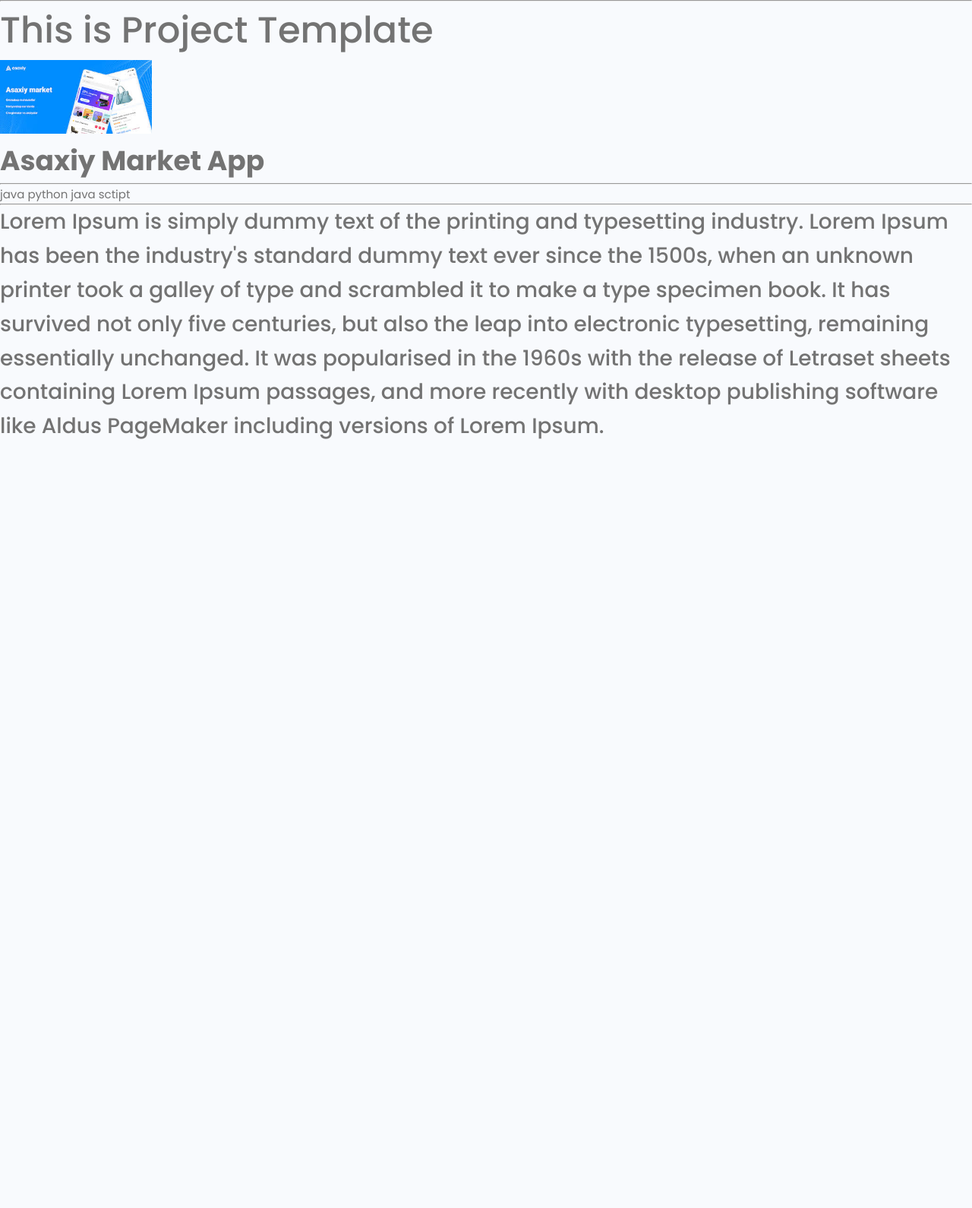
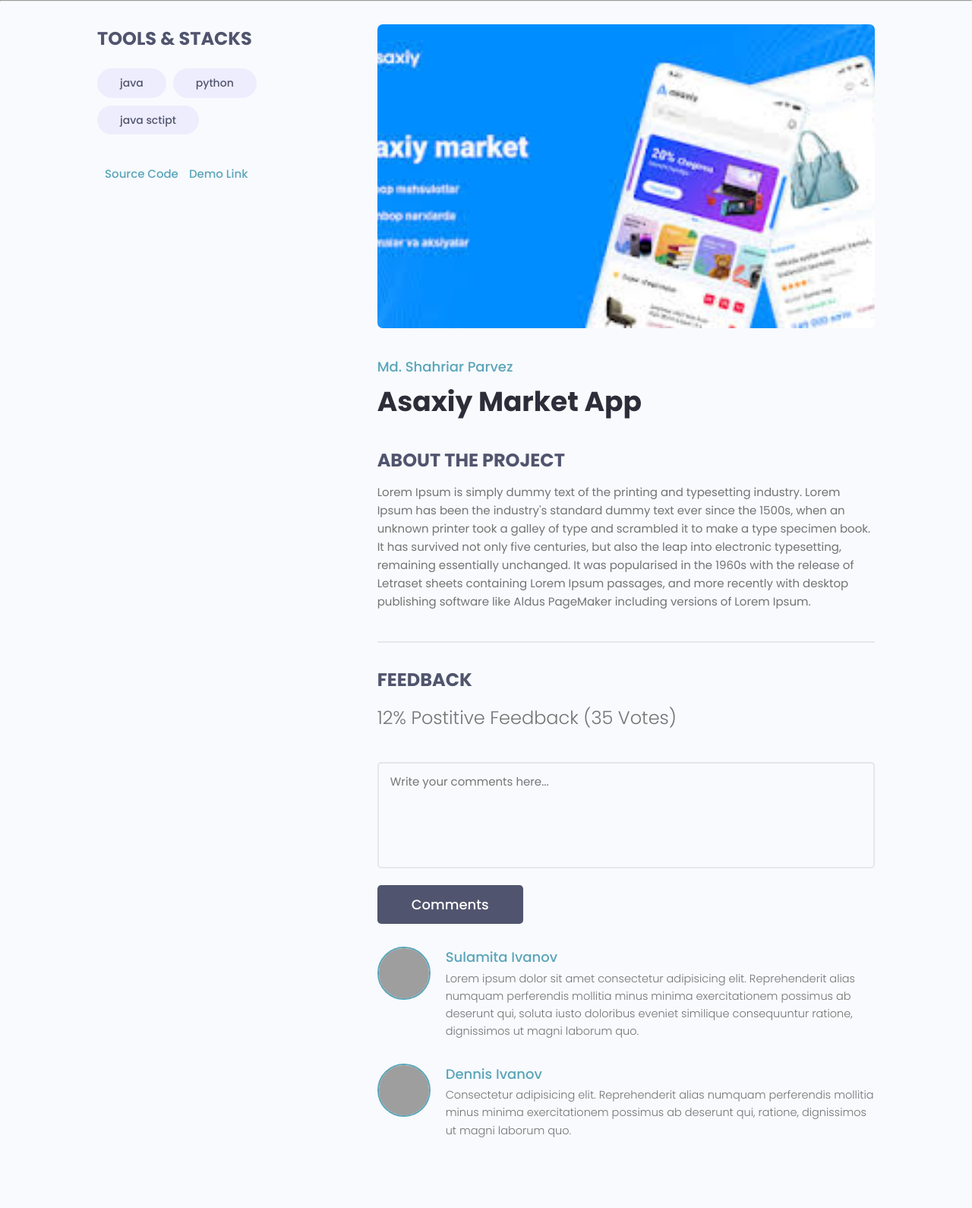
Before and after one commit to pymute/late, a Django app: page /project/70824fde-9513-48f0-b9c7-1f4b1b184a06/ in a window 1280 px wide. Shown: the part 77-1667 px from the top of the page at 76% size. Before the commit the page ends 655 px from the top, so only its background shows below. Run offline with Django 4.2, Linux system fonts and the light colour scheme; data comes from the database, SQL or seed files in the repository; both versions use the stored data as it was after the commit; some libraries are stand-ins or nearby versions; grey boxes are pictures that could not be loaded.

Commit message:
add/project-page

```diff
--- a/projects/templates/projects/project.html
+++ b/projects/templates/projects/project.html
@@ -1,13 +1,79 @@
 {% extends 'main.html' %}
 {%load static%}
 {% block content %}
-<h1>This is Project Template</h1>
-<img style="max-width: 200px;" src="{{project.project_image.url}}">
-<h2>{{project.title}}</h2>
-<hr>
-{% for tag in project.tags.all %}
-<span style= "border:1px solid Ogrey"></span>{{tag}}</span>
-{% endfor %}
-<hr>
-<h4>{{project.description}}</h4>
+<main class="singleProject my-md">
+    <div class="container">
+      <div class="layout">
+        <div class="column column--1of3">
+          <h3 class="singleProject__subtitle">Tools & Stacks</h3>
+          <div class="singleProject__toolStack">
+            {% for tag in project.tags.all %}
+            <span class="tag tag--pill tag--sub tag--lg">
+              <small>{{tag}}</small>
+            </span>
+            {% endfor %}
+          </div>
+          {% if project.source_code %}
+          <a class="singleProject__liveLink" href={{project.source_code}} target="_blank"><i class="im im-external-link"></i>Source Code
+          </a>
+          {% endif %}
+          {% if project.demo_link %}
+          <a class="singleProject__liveLink" href={{project.demo_link}} target="_blank"><i class="im im-external-link"></i>Demo Link
+          </a>
+          {% endif %}
+        </div>
+        <div class="column column--2of3">
+          <img class="singleProject__preview" src="{{project.project_image.url}}" alt="portfolio thumbnail" />
+          <a href="profile.html" class="singleProject__developer">Md. Shahriar Parvez</a>
+          <h2 class="singleProject__title">{{project.title}}</h2>
+          <h3 class="singleProject__subtitle">About the Project</h3>
+          <div class="singleProject__info">{{project.description}}<br /></div>
+
+          <div class="comments">
+            <h3 class="singleProject__subtitle">Feedback</h3>
+            <h5 class="project--rating">{{project.vote_ratio}}% Postitive Feedback ({{project.vote_count}} Votes)</h5>
+
+            <form class="form" action="#" method="POST">
+              <!-- Textarea -->
+              <div class="form__field">
+                <label for="formInput#textarea">Comments: </label>
+                <textarea class="input input--textarea" name="message" id="formInput#textarea"
+                  placeholder="Write your comments here..."></textarea>
+              </div>
+              <input class="btn btn--sub btn--lg" type="submit" value="Comments" />
+            </form>
+            <div class="commentList">
+              <div class="comment">
+                <a href="profile.html">
+                  <img class="avatar avatar--md"
+                    src="https://pbs.twimg.com/profile_images/1335382240931368961/b3wSZKj4_400x400.jpg" alt="user" />
+                </a>
+                <div class="comment__details">
+                  <a href="profile.html" class="comment__author">Sulamita Ivanov</a>
+                  <p class="comment__info">
+                    Lorem ipsum dolor sit amet consectetur adipisicing elit. Reprehenderit alias numquam perferendis
+                    mollitia minus minima exercitationem possimus ab deserunt qui, soluta iusto doloribus eveniet
+                    similique consequuntur ratione, dignissimos ut magni laborum quo.
+                  </p>
+                </div>
+              </div>
+              <div class="comment">
+                <a href="profile.html">
+                  <img class="avatar avatar--md" src="https://avatars.githubusercontent.com/u/33843378" alt="user" />
+                </a>
+                <div class="comment__details">
+                  <a href="profile.html" class="comment__author">Dennis Ivanov</a>
+                  <p class="comment__info">
+                    Consectetur adipisicing elit. Reprehenderit alias numquam perferendis mollitia minus minima
+                    exercitationem possimus ab deserunt qui, ratione, dignissimos ut magni laborum quo.
+                  </p>
+                </div>
+              </div>
+            </div>
+          </div>
+        </div>
+      </div>
+    </div>
+    </div>
+  </main>
 {% endblock content %}
--- a/projects/templates/projects/projects.html
+++ b/projects/templates/projects/projects.html
@@ -20,7 +20,7 @@
               placeholder="Search by Project Title" />
           </div>
 
-          <input class="btn btn--sub btn--lg" type="submit" value="Search" />
+          <input class="btn btn--sub btn--lg" type="submit" value="Search"/>
         </form>
       </div>
     </div>
--- a/templates/navbar.html
+++ b/templates/navbar.html
@@ -12,7 +12,7 @@
         </label>
         <ul class="header__menu">
           <li class="header__menuItem"><a href="">Developers</a></li>
-          <li class="header__menuItem"><a href="">Projects</a></li>
+          <li class="header__menuItem"><a href="{% url 'projects' %}">Projects</a></li>
           <li class="header__menuItem"><a href="">Inbox</a></li>
           <li class="header__menuItem"><a href="{% url 'create-project'%}">Add Project</a></li>
           <li class="header__menuItem"><a href="" class="btn btn--sub">Login/Sign Up</a></li>
```
Also changed, not shown: db.sqlite3, static/images/anorapp.jpeg (added), static/images/asaxiy.jpeg (added), static/images/leetcodeapp.jpeg (added), static/images/samsungapp.jpg (added), static/images/uzumapp.jpeg (added).
